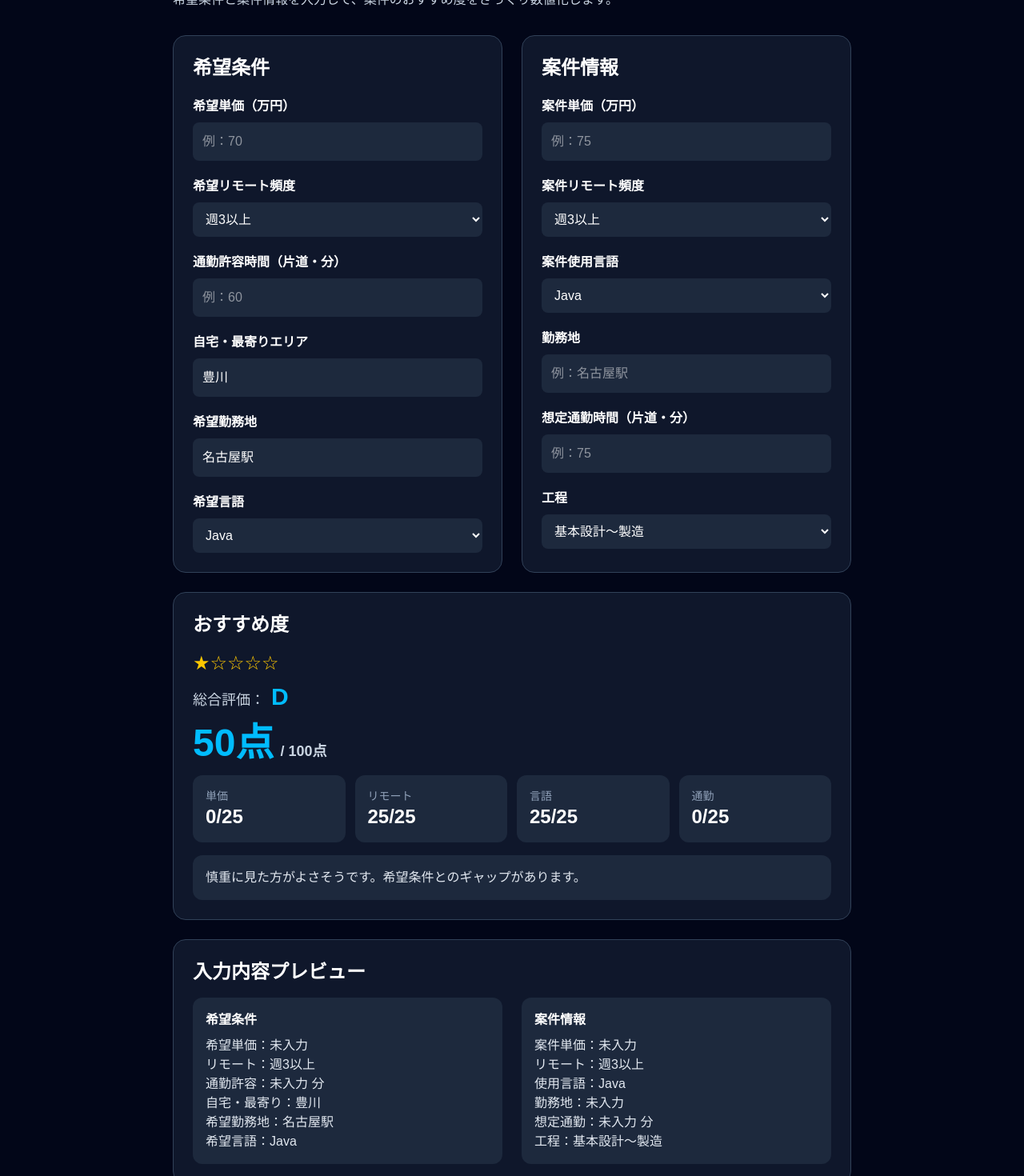
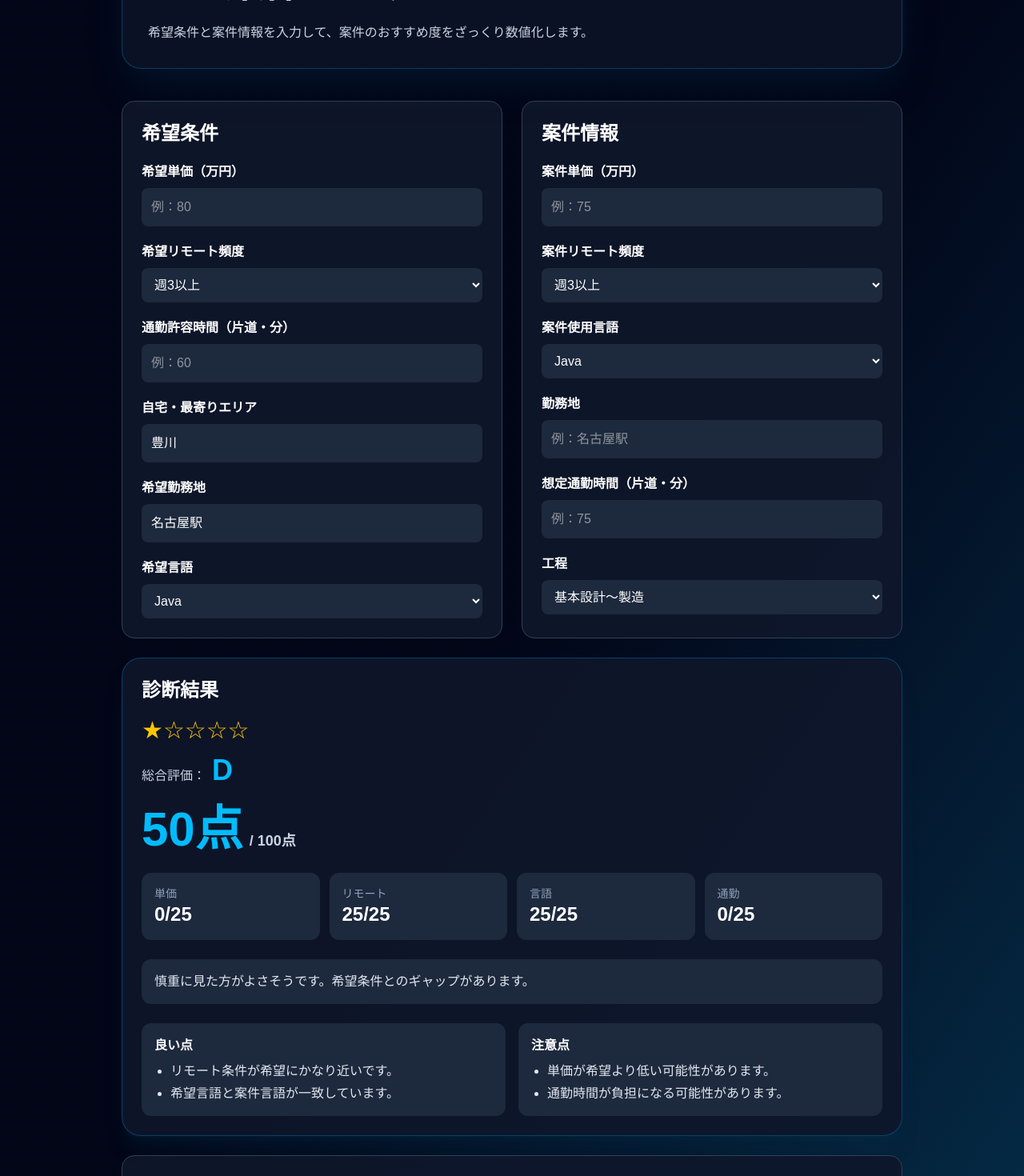
Before and after one commit to hirokilabdev-cloud/ses-checker, a Next.js app: page / in a window 1280 px wide. Shown: the part 160-1630 px from the top of the page at 80% size. Built offline with nearby package versions, Linux system fonts and the light colour scheme.

Commit message:
Ver0.6 結果表示とデザインを改善

```diff
--- a/app/page.tsx
+++ b/app/page.tsx
@@ -62,29 +62,32 @@ export default function Home() {
       : 0;
 
   const totalScore = priceScore + remoteScore + languageScore + commuteScore;
+
   let rank = "D";
-
-  if (totalScore >= 90) {
-    rank = "S";
-  } else if (totalScore >= 80) {
-    rank = "A";
-  } else if (totalScore >= 70) {
-    rank = "B";
-  } else if (totalScore >= 60) {
-    rank = "C";
-  }
+  if (totalScore >= 90) rank = "S";
+  else if (totalScore >= 80) rank = "A";
+  else if (totalScore >= 70) rank = "B";
+  else if (totalScore >= 60) rank = "C";
 
   let stars = "★☆☆☆☆";
+  if (totalScore >= 90) stars = "★★★★★";
+  else if (totalScore >= 80) stars = "★★★★☆";
+  else if (totalScore >= 70) stars = "★★★☆☆";
+  else if (totalScore >= 60) stars = "★★☆☆☆";
 
-  if (totalScore >= 90) {
-    stars = "★★★★★";
-  } else if (totalScore >= 80) {
-    stars = "★★★★☆";
-  } else if (totalScore >= 70) {
-    stars = "★★★☆☆";
-  } else if (totalScore >= 60) {
-    stars = "★★☆☆☆";
-  }
+  const goodPoints = [
+    priceScore >= 20 ? "単価が希望条件に近い、または希望以上です。" : "",
+    remoteScore >= 20 ? "リモート条件が希望にかなり近いです。" : "",
+    languageScore === 25 ? "希望言語と案件言語が一致しています。" : "",
+    commuteScore >= 20 ? "通勤負担は許容範囲に収まりそうです。" : "",
+  ].filter(Boolean);
+
+  const cautionPoints = [
+    priceScore < 20 ? "単価が希望より低い可能性があります。" : "",
+    remoteScore < 20 ? "リモート頻度は希望より少ない可能性があります。" : "",
+    languageScore < 25 ? "希望言語と案件言語が一致していません。" : "",
+    commuteScore < 20 ? "通勤時間が負担になる可能性があります。" : "",
+  ].filter(Boolean);
 
   const resultComment =
     totalScore >= 90
@@ -98,249 +101,76 @@ export default function Home() {
             : "慎重に見た方がよさそうです。希望条件とのギャップがあります。";
 
   return (
-    <main className="min-h-screen bg-slate-950 text-white">
-      <div className="mx-auto max-w-4xl px-6 py-12">
+    <main className="min-h-screen bg-gradient-to-br from-slate-950 via-slate-950 to-sky-950 text-white">
+      <div className="mx-auto max-w-5xl px-6 py-12">
+        <div className="mb-10 rounded-3xl border border-sky-500/30 bg-slate-900/70 p-8 shadow-2xl shadow-sky-950/40">
           <p className="mb-4 text-sm font-semibold text-sky-400">
-          SES案件比較ツール Ver0.5
+            SES案件比較ツール Ver0.6
           </p>
-
-        <h1 className="mb-6 text-4xl font-bold">SES案件チェッカー</h1>
-
-        <p className="mb-8 text-slate-300">
+          <h1 className="mb-6 text-4xl font-bold md:text-5xl">
+            SES案件チェッカー
+          </h1>
+          <p className="text-slate-300">
             希望条件と案件情報を入力して、案件のおすすめ度をざっくり数値化します。
           </p>
+        </div>
 
         <div className="grid gap-6 md:grid-cols-2">
-          <section className="space-y-5 rounded-2xl border border-slate-700 bg-slate-900 p-6">
+          <section className="space-y-5 rounded-2xl border border-slate-700 bg-slate-900/90 p-6">
             <h2 className="text-2xl font-bold">希望条件</h2>
 
-            <div>
-              <label className="mb-2 block font-semibold">希望単価（万円）</label>
-              <input
-                className="w-full rounded-lg bg-slate-800 p-3 text-white"
-                placeholder="例：70"
-                value={targetPrice}
-                onChange={(e) => setTargetPrice(e.target.value)}
-              />
-            </div>
-
-            <div>
-              <label className="mb-2 block font-semibold">希望リモート頻度</label>
-              <select
-                className="w-full rounded-lg bg-slate-800 p-3 text-white"
-                value={remoteLevel}
-                onChange={(e) => setRemoteLevel(e.target.value)}
-              >
-                <option>フルリモート</option>
-                <option>週3以上</option>
-                <option>週1〜2</option>
-                <option>出社中心</option>
-              </select>
-            </div>
-
-            <div>
-              <label className="mb-2 block font-semibold">
-                通勤許容時間（片道・分）
-              </label>
-              <input
-                className="w-full rounded-lg bg-slate-800 p-3 text-white"
-                placeholder="例：60"
-                value={commuteTime}
-                onChange={(e) => setCommuteTime(e.target.value)}
-              />
-            </div>
-
-            <div>
-              <label className="mb-2 block font-semibold">自宅・最寄りエリア</label>
-              <input
-                className="w-full rounded-lg bg-slate-800 p-3 text-white"
-                placeholder="例：豊川"
-                value={homeArea}
-                onChange={(e) => setHomeArea(e.target.value)}
-              />
-            </div>
-
-            <div>
-              <label className="mb-2 block font-semibold">希望勤務地</label>
-              <input
-                className="w-full rounded-lg bg-slate-800 p-3 text-white"
-                placeholder="例：名古屋駅 / 東三河 / フルリモート"
-                value={preferredLocation}
-                onChange={(e) => setPreferredLocation(e.target.value)}
-              />
-            </div>
-
-            <div>
-              <label className="mb-2 block font-semibold">希望言語</label>
-              <select
-                className="w-full rounded-lg bg-slate-800 p-3 text-white"
-                value={language}
-                onChange={(e) => setLanguage(e.target.value)}
-              >
-                <option>Java</option>
-                <option>JavaScript</option>
-                <option>TypeScript</option>
-                <option>Python</option>
-                <option>PHP</option>
-                <option>その他</option>
-              </select>
-            </div>
+            <Input label="希望単価（万円）" value={targetPrice} setValue={setTargetPrice} placeholder="例：80" />
+            <Select label="希望リモート頻度" value={remoteLevel} setValue={setRemoteLevel} options={["フルリモート", "週3以上", "週1〜2", "出社中心"]} />
+            <Input label="通勤許容時間（片道・分）" value={commuteTime} setValue={setCommuteTime} placeholder="例：60" />
+            <Input label="自宅・最寄りエリア" value={homeArea} setValue={setHomeArea} placeholder="例：豊川" />
+            <Input label="希望勤務地" value={preferredLocation} setValue={setPreferredLocation} placeholder="例：名古屋駅 / 東三河" />
+            <Select label="希望言語" value={language} setValue={setLanguage} options={["Java", "JavaScript", "TypeScript", "Python", "PHP", "その他"]} />
           </section>
 
-          <section className="space-y-5 rounded-2xl border border-slate-700 bg-slate-900 p-6">
+          <section className="space-y-5 rounded-2xl border border-slate-700 bg-slate-900/90 p-6">
             <h2 className="text-2xl font-bold">案件情報</h2>
 
-            <div>
-              <label className="mb-2 block font-semibold">案件単価（万円）</label>
-              <input
-                className="w-full rounded-lg bg-slate-800 p-3 text-white"
-                placeholder="例：75"
-                value={projectPrice}
-                onChange={(e) => setProjectPrice(e.target.value)}
-              />
-            </div>
-
-            <div>
-              <label className="mb-2 block font-semibold">案件リモート頻度</label>
-              <select
-                className="w-full rounded-lg bg-slate-800 p-3 text-white"
-                value={projectRemoteLevel}
-                onChange={(e) => setProjectRemoteLevel(e.target.value)}
-              >
-                <option>フルリモート</option>
-                <option>週3以上</option>
-                <option>週1〜2</option>
-                <option>出社中心</option>
-              </select>
-            </div>
-
-            <div>
-              <label className="mb-2 block font-semibold">案件使用言語</label>
-              <select
-                className="w-full rounded-lg bg-slate-800 p-3 text-white"
-                value={projectLanguage}
-                onChange={(e) => setProjectLanguage(e.target.value)}
-              >
-                <option>Java</option>
-                <option>JavaScript</option>
-                <option>TypeScript</option>
-                <option>Python</option>
-                <option>PHP</option>
-                <option>その他</option>
-              </select>
-            </div>
-
-            <div>
-              <label className="mb-2 block font-semibold">勤務地</label>
-              <input
-                className="w-full rounded-lg bg-slate-800 p-3 text-white"
-                placeholder="例：名古屋駅"
-                value={projectLocation}
-                onChange={(e) => setProjectLocation(e.target.value)}
-              />
-            </div>
-
-            <div>
-              <label className="mb-2 block font-semibold">
-                想定通勤時間（片道・分）
-              </label>
-              <input
-                className="w-full rounded-lg bg-slate-800 p-3 text-white"
-                placeholder="例：75"
-                value={projectCommuteTime}
-                onChange={(e) => setProjectCommuteTime(e.target.value)}
-              />
-            </div>
-
-            <div>
-              <label className="mb-2 block font-semibold">工程</label>
-              <select
-                className="w-full rounded-lg bg-slate-800 p-3 text-white"
-                value={projectProcess}
-                onChange={(e) => setProjectProcess(e.target.value)}
-              >
-                <option>要件定義〜基本設計</option>
-                <option>基本設計〜製造</option>
-                <option>製造〜単体テスト</option>
-                <option>テスト中心</option>
-                <option>保守・運用</option>
-                <option>PMO・調整中心</option>
-              </select>
-            </div>
+            <Input label="案件単価（万円）" value={projectPrice} setValue={setProjectPrice} placeholder="例：75" />
+            <Select label="案件リモート頻度" value={projectRemoteLevel} setValue={setProjectRemoteLevel} options={["フルリモート", "週3以上", "週1〜2", "出社中心"]} />
+            <Select label="案件使用言語" value={projectLanguage} setValue={setProjectLanguage} options={["Java", "JavaScript", "TypeScript", "Python", "PHP", "その他"]} />
+            <Input label="勤務地" value={projectLocation} setValue={setProjectLocation} placeholder="例：名古屋駅" />
+            <Input label="想定通勤時間（片道・分）" value={projectCommuteTime} setValue={setProjectCommuteTime} placeholder="例：75" />
+            <Select label="工程" value={projectProcess} setValue={setProjectProcess} options={["要件定義〜基本設計", "基本設計〜製造", "製造〜単体テスト", "テスト中心", "保守・運用", "PMO・調整中心"]} />
           </section>
         </div>
 
-        <section className="mt-6 rounded-2xl border border-slate-700 bg-slate-900 p-6">
-          <h2 className="mb-4 text-2xl font-bold">おすすめ度</h2>
-          <div className="mb-4">
-            <p className="text-2xl text-yellow-400">
-              {stars}
+        <section className="mt-6 rounded-3xl border border-sky-500/30 bg-slate-900/90 p-6 shadow-xl shadow-sky-950/30">
+          <h2 className="mb-4 text-2xl font-bold">診断結果</h2>
+
+          <p className="text-3xl text-yellow-400">{stars}</p>
+          <p className="mt-3 text-slate-300">
+            総合評価：
+            <span className="ml-2 text-4xl font-bold text-sky-400">{rank}</span>
           </p>
 
-            <p className="mt-2 text-lg text-slate-300">
-              総合評価：
-              <span className="ml-2 text-3xl font-bold text-sky-400">
-                {rank}
-              </span>
-            </p>
-          </div>
-
-          <div className="mb-4 text-5xl font-bold text-sky-400">
+          <div className="my-6 text-6xl font-bold text-sky-400">
             {totalScore}点
             <span className="ml-2 text-lg text-slate-300">/ 100点</span>
           </div>
 
-          <div className="mb-4 grid gap-3 md:grid-cols-4">
-            <div className="rounded-xl bg-slate-800 p-4">
-              <p className="text-sm text-slate-400">単価</p>
-              <p className="text-2xl font-bold">{priceScore}/25</p>
-            </div>
-            <div className="rounded-xl bg-slate-800 p-4">
-              <p className="text-sm text-slate-400">リモート</p>
-              <p className="text-2xl font-bold">{remoteScore}/25</p>
-            </div>
-            <div className="rounded-xl bg-slate-800 p-4">
-              <p className="text-sm text-slate-400">言語</p>
-              <p className="text-2xl font-bold">{languageScore}/25</p>
-            </div>
-            <div className="rounded-xl bg-slate-800 p-4">
-              <p className="text-sm text-slate-400">通勤</p>
-              <p className="text-2xl font-bold">{commuteScore}/25</p>
-            </div>
+          <div className="mb-6 grid gap-3 md:grid-cols-4">
+            <ScoreCard title="単価" score={priceScore} />
+            <ScoreCard title="リモート" score={remoteScore} />
+            <ScoreCard title="言語" score={languageScore} />
+            <ScoreCard title="通勤" score={commuteScore} />
           </div>
 
-          <p className="rounded-xl bg-slate-800 p-4 text-slate-200">
+          <p className="mb-6 rounded-xl bg-slate-800 p-4 text-slate-200">
             {resultComment}
           </p>
-        </section>
 
-        <section className="mt-6 rounded-2xl border border-slate-700 bg-slate-900 p-6">
-          <h2 className="mb-4 text-2xl font-bold">入力内容プレビュー</h2>
-
-          <div className="grid gap-6 md:grid-cols-2">
-            <div className="rounded-xl bg-slate-800 p-4 text-slate-200">
-              <p className="mb-2 font-semibold text-white">希望条件</p>
-              <p>希望単価：{targetPrice || "未入力"}</p>
-              <p>リモート：{remoteLevel}</p>
-              <p>通勤許容：{commuteTime || "未入力"} 分</p>
-              <p>自宅・最寄り：{homeArea || "未入力"}</p>
-              <p>希望勤務地：{preferredLocation || "未入力"}</p>
-              <p>希望言語：{language}</p>
-            </div>
-
-            <div className="rounded-xl bg-slate-800 p-4 text-slate-200">
-              <p className="mb-2 font-semibold text-white">案件情報</p>
-              <p>案件単価：{projectPrice || "未入力"}</p>
-              <p>リモート：{projectRemoteLevel}</p>
-              <p>使用言語：{projectLanguage}</p>
-              <p>勤務地：{projectLocation || "未入力"}</p>
-              <p>想定通勤：{projectCommuteTime || "未入力"} 分</p>
-              <p>工程：{projectProcess}</p>
-            </div>
+          <div className="grid gap-4 md:grid-cols-2">
+            <PointList title="良い点" points={goodPoints} emptyText="まだ良い点を判定できる入力が足りません。" />
+            <PointList title="注意点" points={cautionPoints} emptyText="大きな注意点はまだ見つかっていません。" />
           </div>
         </section>
 
-        <section className="mt-6 rounded-2xl border border-slate-700 bg-slate-900 p-6">
+        <section className="mt-6 rounded-2xl border border-slate-700 bg-slate-900/90 p-6">
           <label className="mb-2 block font-semibold">案件メモ</label>
           <textarea
             className="min-h-32 w-full rounded-lg bg-slate-800 p-3 text-white"
@@ -353,3 +183,88 @@ export default function Home() {
     </main>
   );
 }
+
+function Input({
+  label,
+  value,
+  setValue,
+  placeholder,
+}: {
+  label: string;
+  value: string;
+  setValue: (value: string) => void;
+  placeholder: string;
+}) {
+  return (
+    <div>
+      <label className="mb-2 block font-semibold">{label}</label>
+      <input
+        className="w-full rounded-lg bg-slate-800 p-3 text-white outline-none ring-sky-500 focus:ring-2"
+        placeholder={placeholder}
+        value={value}
+        onChange={(e) => setValue(e.target.value)}
+      />
+    </div>
+  );
+}
+
+function Select({
+  label,
+  value,
+  setValue,
+  options,
+}: {
+  label: string;
+  value: string;
+  setValue: (value: string) => void;
+  options: string[];
+}) {
+  return (
+    <div>
+      <label className="mb-2 block font-semibold">{label}</label>
+      <select
+        className="w-full rounded-lg bg-slate-800 p-3 text-white outline-none ring-sky-500 focus:ring-2"
+        value={value}
+        onChange={(e) => setValue(e.target.value)}
+      >
+        {options.map((option) => (
+          <option key={option}>{option}</option>
+        ))}
+      </select>
+    </div>
+  );
+}
+
+function ScoreCard({ title, score }: { title: string; score: number }) {
+  return (
+    <div className="rounded-xl bg-slate-800 p-4">
+      <p className="text-sm text-slate-400">{title}</p>
+      <p className="text-2xl font-bold">{score}/25</p>
+    </div>
+  );
+}
+
+function PointList({
+  title,
+  points,
+  emptyText,
+}: {
+  title: string;
+  points: string[];
+  emptyText: string;
+}) {
+  return (
+    <div className="rounded-xl bg-slate-800 p-4">
+      <p className="mb-2 font-bold">{title}</p>
+      {points.length > 0 ? (
+        <ul className="list-disc space-y-1 pl-5 text-slate-200">
+          {points.map((point) => (
+            <li key={point}>{point}</li>
+          ))}
+        </ul>
+      ) : (
+        <p className="text-slate-400">{emptyText}</p>
+      )}
+    </div>
+  );
+}
```
Lines whose indentation alone changed are shown as unchanged.
